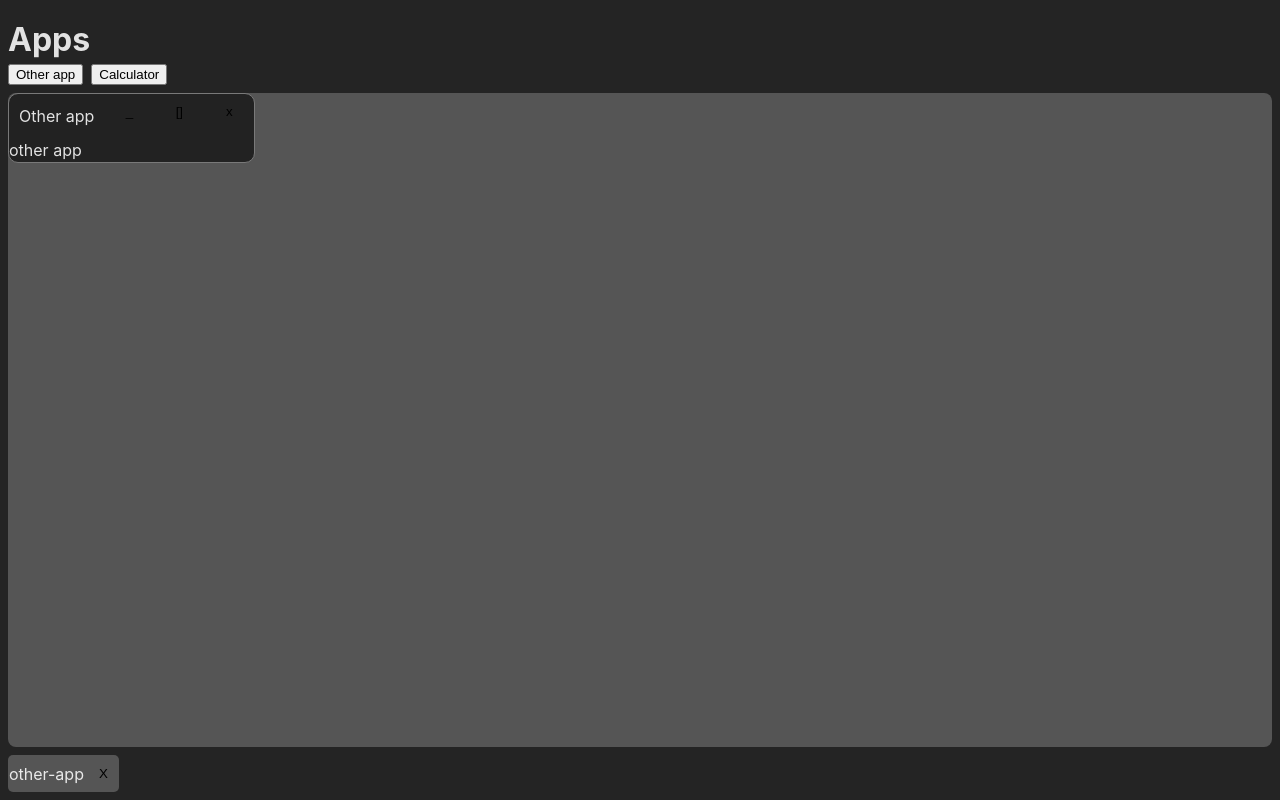
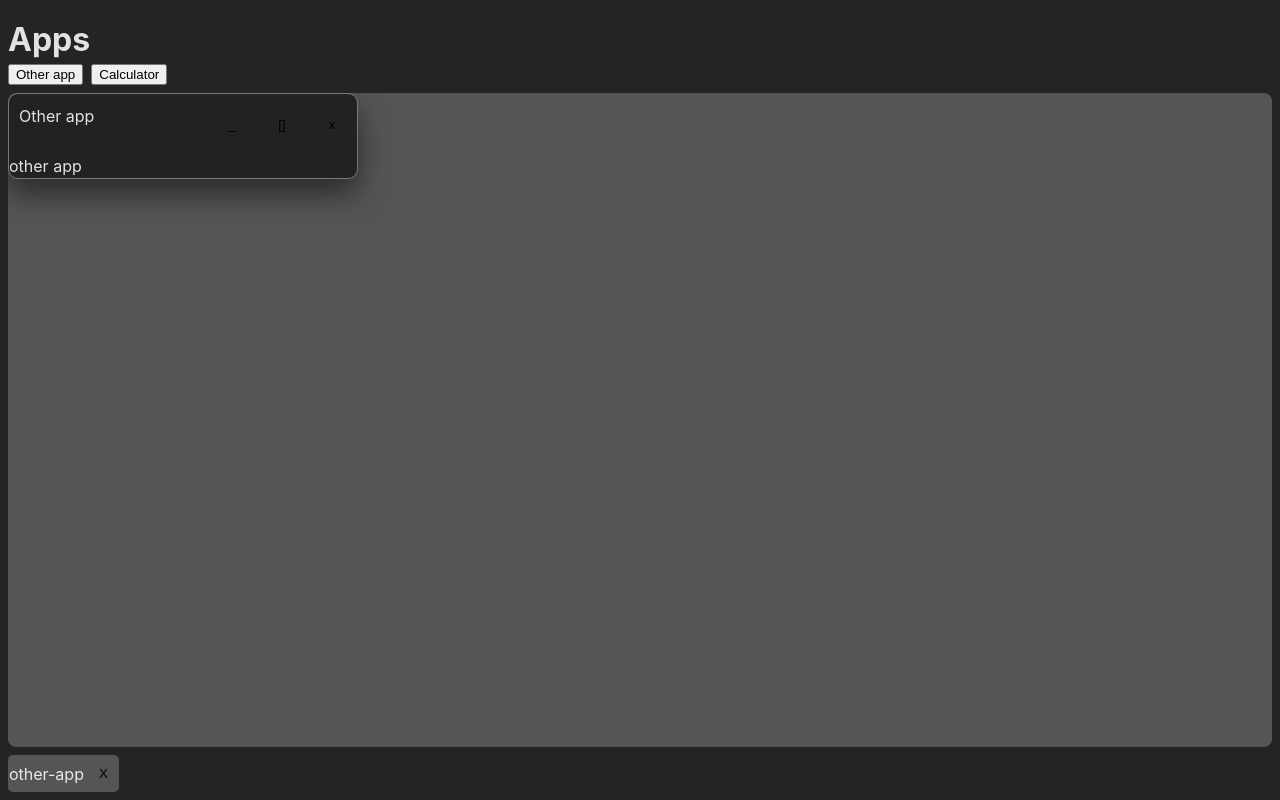
Before and after one commit to pawel22222/multitool-app, a React (Vite) app: page / in a window 1280 px wide. Both pictures are taken after a click on the button "Other app". Built offline with nearby package versions, Linux system fonts and the light colour scheme.

Commit message:
add simple moving app windows

```diff
--- a/src/containers/pulpit/style.scss
+++ b/src/containers/pulpit/style.scss
@@ -7,4 +7,5 @@
   flex-flow: row wrap;
   overflow-y: auto;
   border-radius: 8px;
+  overflow: hidden;
 }
--- a/src/containers/windowWrapper/index.tsx
+++ b/src/containers/windowWrapper/index.tsx
@@ -1,4 +1,4 @@
-import { ReactNode } from 'react';
+import { ReactNode, useRef, useState } from 'react';
 import './style.scss';
 import { WindowData } from '../../App';
 
@@ -19,14 +19,48 @@ function WindowWrapper({
   setIsMinimalize,
   setIsFullscreen,
 }: Props) {
+  const [position, setPosition] = useState({ x: 0, y: 0 });
+  const [mouseDown, setMouseDown] = useState(false);
+  const windowWrapper = useRef<HTMLDivElement>(null);
+
   return (
     !windowData.isMinimalize && (
-      <div className={`window-wrapper ${windowData.isFullscreen ? 'fullscreen' : ''}`}>
-        <header className='window-header'>
+      <div
+        ref={windowWrapper}
+        className={`window-wrapper ${windowData.isFullscreen ? 'fullscreen' : ''}`}
+        style={
+          windowData.isFullscreen
+            ? { top: 0, left: 0 }
+            : { top: `${position.y}px`, left: `${position.x}px` }
+        }
+      >
+        <header
+          role='presentation'
+          className='window-header'
+          onMouseDown={() => setMouseDown(true)}
+          onMouseUp={() => setMouseDown(false)}
+          onMouseMove={(e) => {
+            if (mouseDown) {
+              setPosition({
+                x: e.pageX - (windowWrapper.current?.offsetWidth || 0) / 3,
+                y: e.pageY - 120,
+              });
+            }
+          }}
+        >
           <span className='window-header-name'>{name}</span>
-          <nav className='window-header-nav'>
+          <nav
+            role='presentation'
+            className='window-header-nav'
+            onMouseDown={(e) => {
+              e.stopPropagation();
+            }}
+          >
             <button
-              onClick={() => setIsMinimalize(windowData.id, true)}
+              onClick={(e) => {
+                e.stopPropagation();
+                setIsMinimalize(windowData.id, true);
+              }}
               className='window-nav-button'
             >
               _
--- a/src/containers/windowWrapper/style.scss
+++ b/src/containers/windowWrapper/style.scss
@@ -5,13 +5,13 @@
   overflow: hidden;
   display: flex;
   flex-flow: column;
+  box-shadow: 0px 15px 30px rgba(0, 0, 0, 0.5);
+  min-width: 350px;
   width: fit-content;
   height: fit-content;
+  position: absolute;
 
   &.fullscreen {
-    position: absolute;
-    top: 0;
-    left: 0;
     width: 100%;
     height: 100%;
   }
@@ -19,17 +19,23 @@
   .window-header {
     display: flex;
     justify-content: space-between;
+    user-select: none;
+    cursor: move;
 
     .window-header-name {
+      text-wrap: nowrap;
       padding: 10px;
     }
 
     .window-header-nav {
+      height: 60px;
+      display: flex;
       .window-nav-button {
         background-color: transparent;
         border: none;
         padding: 10px;
         width: 50px;
+        cursor: pointer;
 
         &.window-nav-button--close {
           &:hover {
--- a/src/context/CalculatorContext.tsx
+++ b/src/context/CalculatorContext.tsx
@@ -121,6 +121,9 @@ function calculatorReducer(state: CalcState, { type, payload }: AllActions): Cal
     }
 
     case 'backspace': {
+      if (state.sign) {
+        return { ...state, n2: formatNumberToDisplay(state.n2?.slice(0, -1) || null) };
+      }
       return { ...state, n1: formatNumberToDisplay(state.n1?.slice(0, -1) || null) };
     }
 
--- a/src/index.css
+++ b/src/index.css
@@ -31,8 +31,9 @@ h6 {
 body {
   margin: 0;
   display: flex;
-  width: 100%;
+  width: 100vw;
   height: 100vh;
+  overflow: hidden;
 }
 
 body #root {
```
